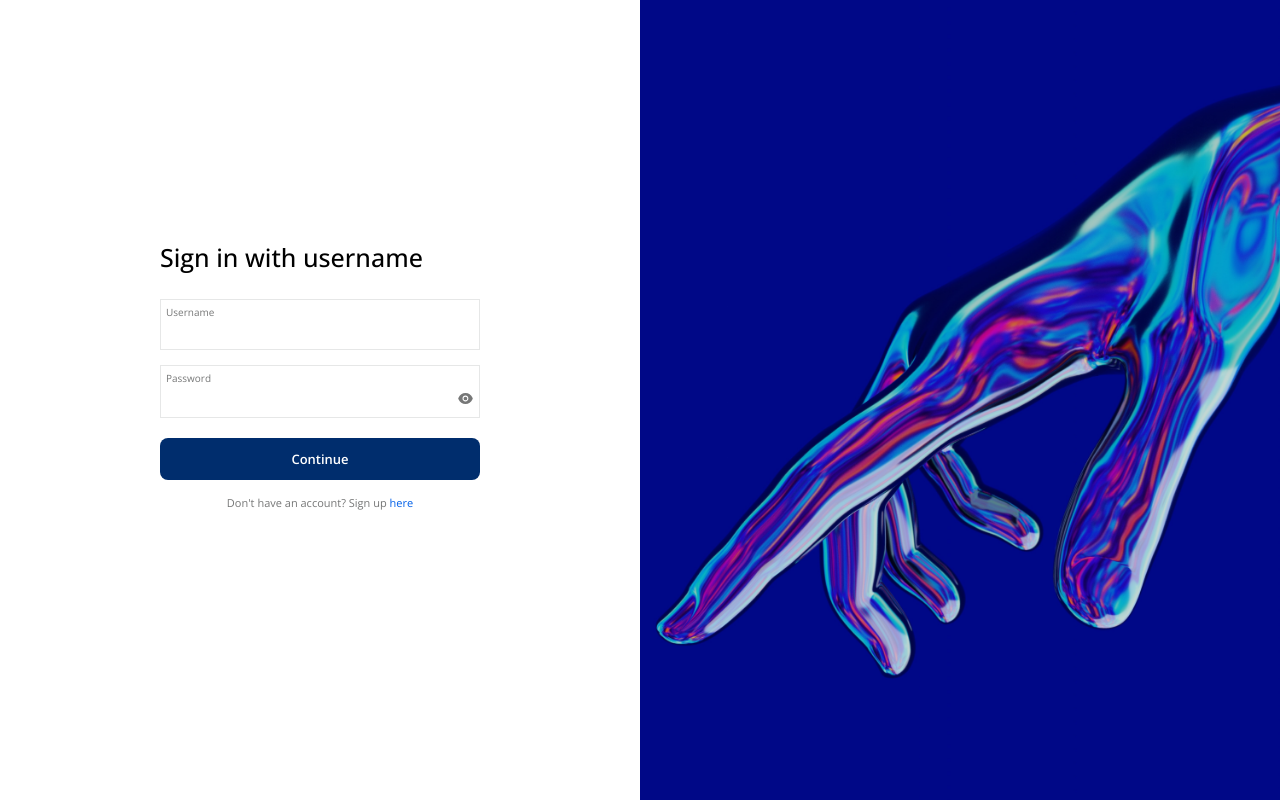
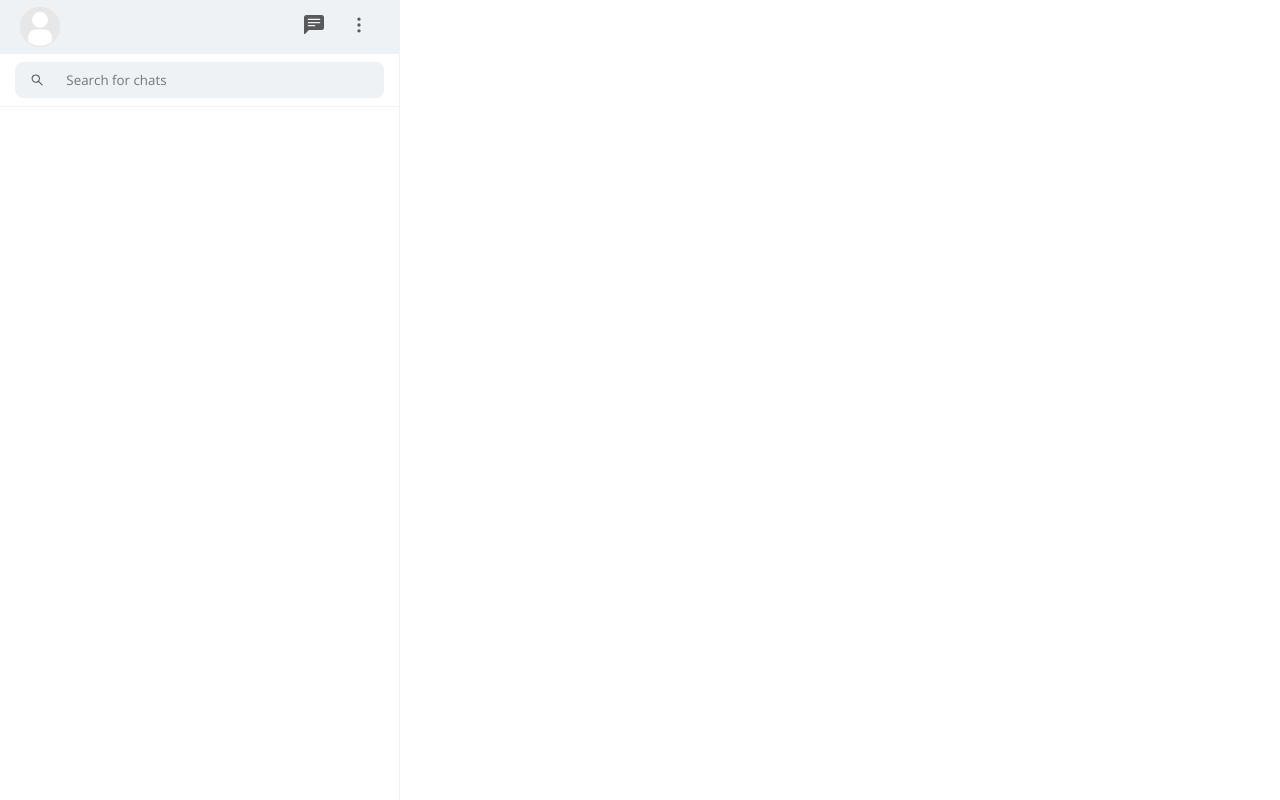
Before and after one commit to StephenOkeleke97/taskapp, a React (Create React App) app: page /chat in a window 1280 px wide. Built offline with nearby package versions, Linux system fonts and the light colour scheme; no server answers.

Commit message:
Created basic chat layout ui

```diff
--- a/src/authentication/useAuthenticate.js
+++ b/src/authentication/useAuthenticate.js
@@ -6,8 +6,8 @@ import UserService from "../services/UserService";
 const useAuthenticate = () => {
     const dispatch = useDispatch();
 
-    function handleAuthenticated() {
-        dispatch(setAuthState(true));
+    function handleAuthenticated(isAuthenticated) {
+        dispatch(setAuthState(isAuthenticated));
     }
 
     function handleUser(data) {
--- a/src/components/LoginForm.js
+++ b/src/components/LoginForm.js
@@ -1,10 +1,11 @@
-import React, { useRef, useState } from "react";
+import React, { useEffect, useRef, useState } from "react";
 import {
   AiFillCheckCircle,
   AiFillEye,
   AiFillEyeInvisible,
 } from "react-icons/ai";
 import { useSelector } from "react-redux";
+import { useNavigate } from "react-router-dom";
 import useAuthenticate from "../authentication/useAuthenticate";
 import UserService from "../services/UserService";
 import Button from "./Button";
@@ -28,7 +29,22 @@ const LoginForm = () => {
   const [isSuccess, setIsSuccess] = useState(false);
   const auth = useAuthenticate();
   const authenticated = useSelector((state) => state.authenticate.value);
-  console.log(authenticated);
+  const navigate = useNavigate();
+
+  useEffect(() => {
+    if (authenticated.toString() === "true") navigate("/chat");
+  });
+
+  useEffect(() => {
+    function handleEnter(event) {
+      if (event.key === "Enter") onSubmit();
+    }
+    document.addEventListener("keypress", handleEnter);
+
+    return () => {
+      document.removeEventListener("keypress", handleEnter);
+    }
+  });
 
   function getPasswordType(isVisible) {
     if (isVisible) return "text";
--- a/src/index.js
+++ b/src/index.js
@@ -5,11 +5,18 @@ import App from "./App";
 import reportWebVitals from "./reportWebVitals";
 import { Provider } from "react-redux";
 import store from "./redux/store/store";
+import { BrowserRouter as Router, Routes, Route } from "react-router-dom";
+import Chat from "./routes/Chat";
 
 ReactDOM.render(
   <React.StrictMode>
     <Provider store={store}>
-      <App />
+      <Router>
+        <Routes>
+          <Route path="/" element={<App/>} />
+          <Route path="/chat" element={<Chat/>} />
+        </Routes>
+      </Router>
     </Provider>
   </React.StrictMode>,
   document.getElementById("root")
--- a/src/redux/reducers/authenticate.js
+++ b/src/redux/reducers/authenticate.js
@@ -3,7 +3,7 @@ import { createSlice } from "@reduxjs/toolkit";
 export const authenticate = createSlice({
   name: "authenticate",
   initialState: {
-    value: false,
+    value: "false",
   },
   reducers: {
     setAuthState: (state, action) => {
--- a/src/routes/Chat.js
+++ b/src/routes/Chat.js
@@ -1,9 +1,138 @@
-import React from 'react'
+import React, { useEffect, useRef, useState } from "react";
+import { BsFillChatLeftTextFill } from "react-icons/bs";
+import { FiMoreVertical } from "react-icons/fi";
+import { useSelector } from "react-redux";
+import { useNavigate } from "react-router-dom";
+import UserService from "../services/UserService";
+import Feedback from "../components/Feedback";
+import Loading from "../components/Loading";
+import { AiOutlineSearch } from "react-icons/ai";
 
 const Chat = () => {
+  const [feedbackText, setFeedbackText] = useState("");
+  const [showFeedback, setShowFeedback] = useState(false);
+  const [feedbackIsSuccess, setFeedbackIsSuccess] = useState(false);
+  const [loadingText, setLoadingText] = useState("");
+  const [loading, setLoading] = useState(false);
+  const navIconSize = 20;
+  const options = useRef(null);
+  const [optionsVisible, setOptionsVisible] = useState(false);
+  const authenticated = useSelector((state) => state.authenticate.value);
+  const navigate = useNavigate();
+
+  useEffect(() => {
+    if (!authenticated) navigate("/");
+  }, [authenticated]);
+
+  useEffect(() => {
+    function handleClickOutside(event) {
+      if (options.current && !options.current.contains(event.target)) {
+        setOptionsVisible(false);
+      }
+    }
+
+    document.addEventListener("click", handleClickOutside);
+
+    return () => {
+      document.removeEventListener("click", handleClickOutside);
+    };
+  }, []);
+
+  function handleLogout() {
+    setLoadingText("Logging out...");
+    setLoading(true);
+    const success = () => {
+      setLoading(false);
+      navigate("/");
+    };
+
+    const failure = () => {
+      setLoading(false);
+      feedback("Something went wrong. Please try again later", false);
+    };
+
+    UserService.logout(success, failure);
+  }
+
+  function toggleOptions() {
+    setOptionsVisible(!optionsVisible);
+  }
+
+  function feedback(text, isSuccess) {
+    setFeedbackText(text);
+    setFeedbackIsSuccess(isSuccess);
+    setShowFeedback(true);
+
+    setTimeout(() => {
+      setShowFeedback(false);
+    }, 3000);
+  }
+
   return (
-    <div>Chat</div>
-  )
-}
+    <div className="chatContainer">
+      <div className="chatSideBar">
+        <div className="sideBarNav">
+          <div className="userProfilePicture">
+            <img
+              src="loginusericon.png"
+              alt="myprofilepicture"
+              width={"100%"}
+              height={"100%"}
+            />
+          </div>
+          <div className="rightAlinedIcons">
+            <div className="newChatButton">
+              <BsFillChatLeftTextFill color="#58595B" size={navIconSize} />
+            </div>
 
-export default Chat
+            <div
+              className={`optionsButtonContainer
+             ${optionsVisible && "optionsOpen"}`}
+            >
+              <div
+                className="optionsButton"
+                ref={options}
+                onClick={toggleOptions}
+              >
+                <FiMoreVertical color="#58595B" size={navIconSize} />
+                <div className="options">
+                  <div className="optionItems">
+                    <p>New Group</p>
+                  </div>
+
+                  <div className="optionItems" onClick={handleLogout}>
+                    <p>Invitations</p>
+                  </div>
+
+                  <div className="optionItems" onClick={handleLogout}>
+                    <p>Logout</p>
+                  </div>
+                </div>
+              </div>
+            </div>
+          </div>
+        </div>
+
+        <div className="sideBarContent">
+          <div className="searchContainer">
+            <div className="searchBox">
+              <AiOutlineSearch color="#58595B"/>
+              <input className="searchInput"
+              placeholder="Search for chats"/>
+            </div>
+          </div>
+        </div>
+      </div>
+      <div className="messageContainer"></div>
+
+      <Feedback
+        text={feedbackText}
+        isVisible={showFeedback}
+        isSuccess={feedbackIsSuccess}
+      />
+      <Loading text={loadingText} loading={loading} />
+    </div>
+  );
+};
+
+export default Chat;
--- a/src/services/userService.js
+++ b/src/services/userService.js
@@ -14,12 +14,13 @@ class UserService {
         })
         .then((response) => {
             if (response.status === 200) {
-                authenticate();
+                authenticate(true);
                 usercredentials(response.data);
             }
         })
         .catch((error) => {
             console.log(error);
+            authenticate(false);
         })
     }
 
@@ -70,7 +71,7 @@ class UserService {
         .catch((error) => {
             console.log(error);
             failure();
-        })
+        });
     }
 }
 
--- a/src/styles/styles.css
+++ b/src/styles/styles.css
@@ -169,3 +169,132 @@ body {
   justify-content: center;
   font-weight: 600;
 }
+
+/* CHAT */
+
+.chatContainer {
+  min-height: 100vh;
+  display: flex;
+}
+
+.chatSideBar {
+  width: 400px;
+  border-right: 1px solid #f3f2f2;
+  display: flex;
+  flex-direction: column;
+  position: relative;
+}
+
+.sideBarNav {
+  padding: 7px 20px;
+  background-color: #eff2f5;
+  display: flex;
+  justify-content: space-between;
+  align-items: center;
+}
+
+.rightAlinedIcons {
+  display: flex;
+  align-items: center;
+}
+
+.userProfilePicture {
+  height: 40px;
+  width: 40px;
+}
+
+.optionsButtonContainer {
+  margin-left: 15px;
+  height: 40px;
+  width: 40px;
+  border-radius: 50px;
+  display: flex;
+  align-items: center;
+  justify-content: center;
+  transition: background-color 0.2s;
+}
+
+.optionsButton {
+  position: relative;
+}
+
+.newChatButton,
+.optionsButton {
+  cursor: pointer;
+}
+
+.options {
+  position: absolute;
+  top: 160%;
+  right: 0;
+  width: 180px;
+  padding: 5px 0;
+  transform: scale(1);
+  font-size: 14px;
+  background-color: #fff;
+  box-shadow: 2px 2px 5px #b8b8b8;
+  cursor: default;
+  transform: scale(0);
+  transition: transform 0.1s ease;
+}
+
+.optionsOpen {
+  background-color: #7677772f;
+}
+
+.optionsOpen .options {
+  transform: scale(1);
+}
+
+.optionItems {
+  padding: 10px 15px;
+}
+
+.optionItems:hover {
+  background-color: #eeeeee;
+  cursor: pointer;
+}
+
+.sideBarContent {
+  flex-grow: 1;
+  overflow: scroll;
+}
+
+.searchContainer {
+  padding: 8px 15px;
+  border-bottom: 1px solid #f3f2f2;
+}
+
+.searchBox {
+  background-color: #eff2f5;
+  padding: 8px 15px;
+  display: flex;
+  align-items: center;
+  border-radius: 8px;
+}
+
+.searchInput {
+  margin-left: 20px;
+  border: none;
+  width: 100%;
+  background-color: rgba(255, 255, 255, 0);
+  outline: none;
+}
+
+.hiddenSideBarContainer {
+  position: absolute;
+  top: 0;
+  left: 0;
+  right: 0;
+  bottom: 0;
+  padding: 20px;
+  transform: translateX(-100%);
+  transition: transform 0.2s ease-in-out;
+}
+
+.hiddenVisible {
+  transform: translate(0);
+}
+
+.messageContainer {
+}
```
Also changed, not shown: src/components/HiddenSideBar.js (added, +16 -0 lines), public/loginusericon.png (added).
